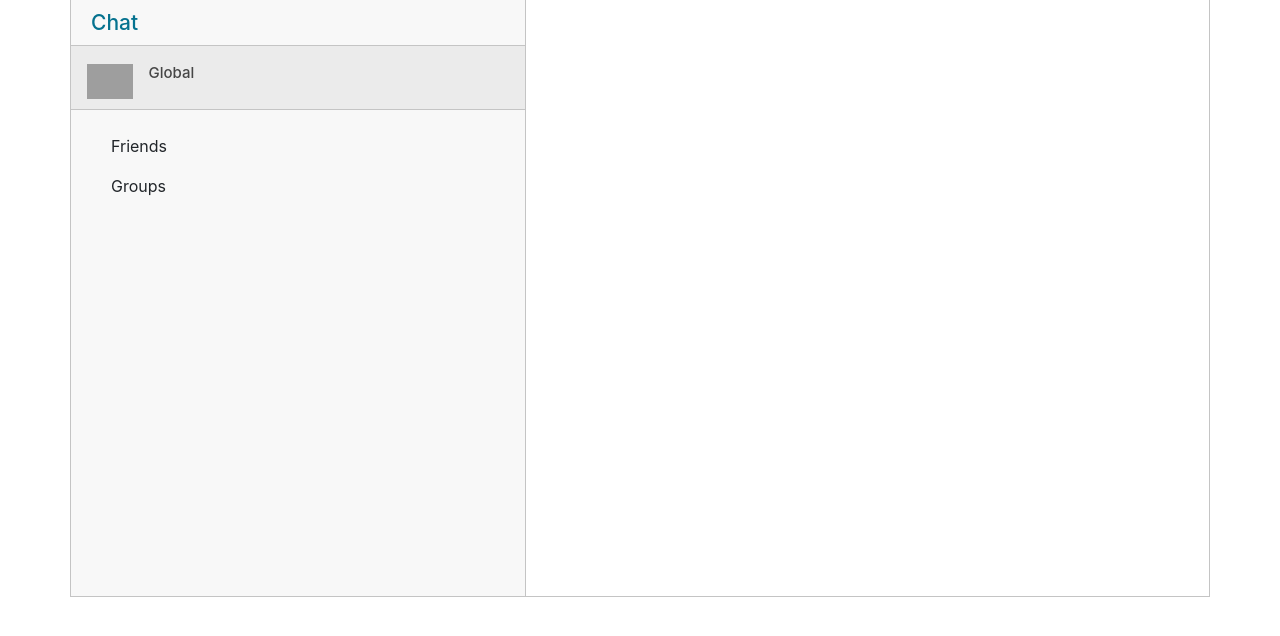
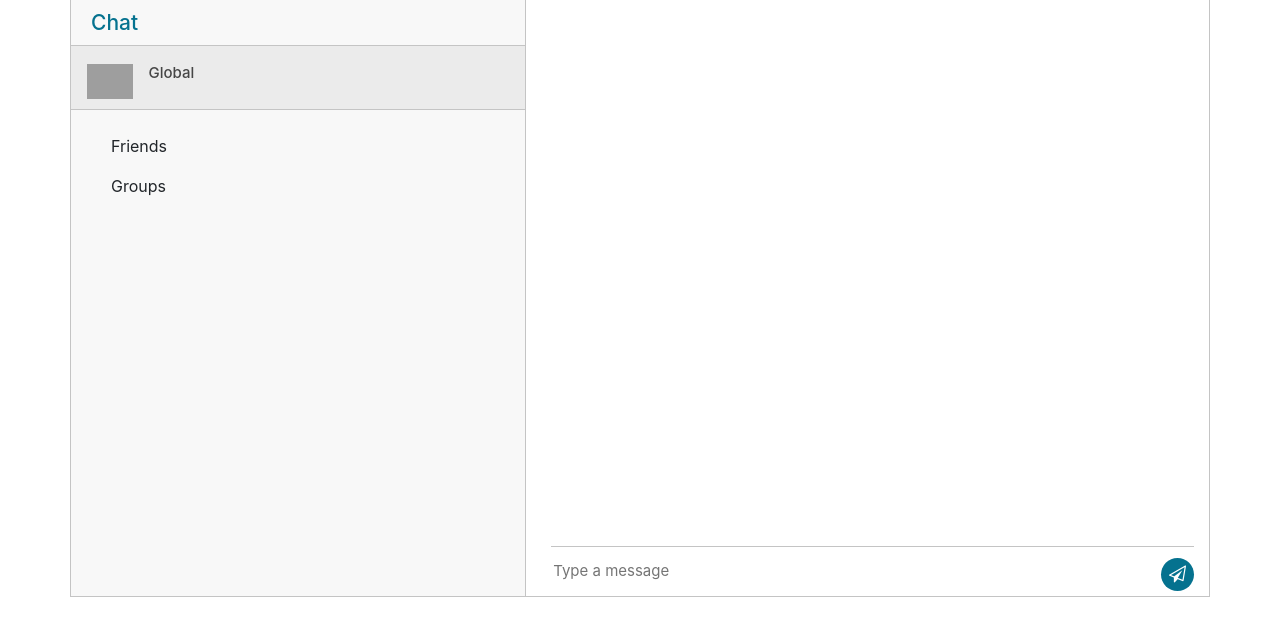
Before and after one commit to MaxPrinz/UniChat, a Django app: page /uniChat/ in a window 1280 px wide. Shown: the part 145-781 px from the top of the page. Run offline with Django 3.2, Linux system fonts and the light colour scheme; the visitor is signed in with stand-in values (Sample User, id 1); data that the repository does not hold is empty; some libraries are stand-ins or nearby versions; grey boxes are pictures that could not be loaded.

Commit message:
added field to type the message

```diff
--- a/UniChatProject/UniChatApp/templates/index.html
+++ b/UniChatProject/UniChatApp/templates/index.html
@@ -99,6 +99,12 @@
                     </ul>
 
                 </div>
+                <div class="type_msg">
+            <div class="input_msg_write">
+              <input type="text" class="write_msg" placeholder="Type a message" />
+              <button class="msg_send_btn" type="button"><i class="fa fa-paper-plane-o" aria-hidden="true"></i></button> <!-- TODO: on button press function to create a chat message for the current chat. -->
+            </div>
+          </div>
             </div>
         </div>
     </div>
```
